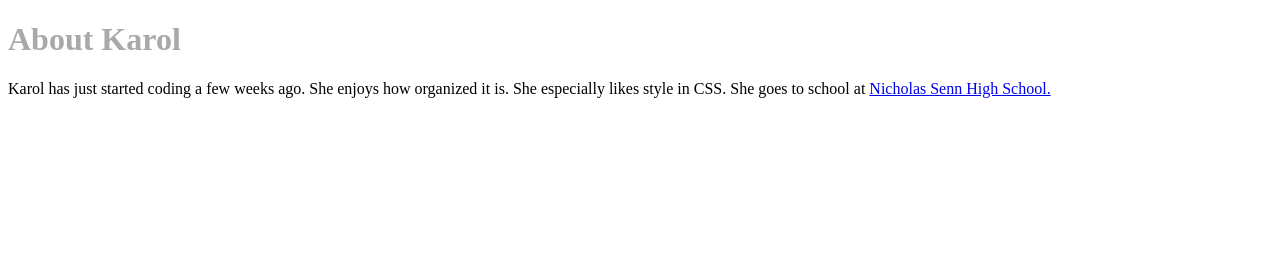
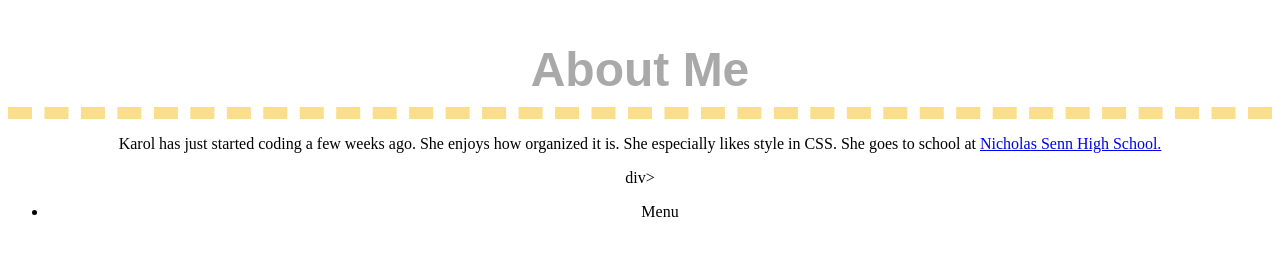
Before and after one commit to kguerrero6/senncodingclub, a plain HTML site: page index.html in a window 1280 px wide. Drawn offline with Linux system fonts and the light colour scheme.

Commit message:
Added new code

```diff
--- a/index.html
+++ b/index.html
@@ -6,7 +6,14 @@
     </head>
 
     <body>
-        <h1> About Karol</h1>
-        <p> Karol has just started coding a few weeks ago. She enjoys how organized it is. She especially likes style in CSS. She goes to school at <a href="http://sennhs.org"> Nicholas Senn High School.</a> </p>
+        <div>
+            <h1> About Me</h1> </div>
+        <div id="content">  <p> Karol has just started coding a few weeks ago. She enjoys how organized it is. She especially likes style in CSS. She goes to school at <a href="http://sennhs.org"> Nicholas Senn High School.</a> </p> </div>
+    </body>div>
+    <ul>
+        <li> Menu</li>
+     </ul>
+
     </body>
 </html>
+<!-- Catsssssss -->
--- a/style.css
+++ b/style.css
@@ -1,10 +1,23 @@
 /**
 *This is a CSS file for th page. (C) Karol Guerrero 2016
 */
+body {
+ text-align: center;
+}
+h1 {
+    border-bottom: 0.25em dashed #fbde89;
+    font-family : san-serif, ariel, fantasy;
+    font-size : 3em;
+    font-weight :bold;
+    color : darkgrey;
+    padding : 10px;
+    margin-bottom: auto;
+}
 
-h1 {
-    font-family : san-serif;
-    font-size : 24pt;
-    font-weight :bolder;
-    color : darkgrey
+p (
+  font-family : san-serif, ariel, fantasy;
+    font-size : 3em;
+)
+div {
+    border : 4px solid red;
 }
```
